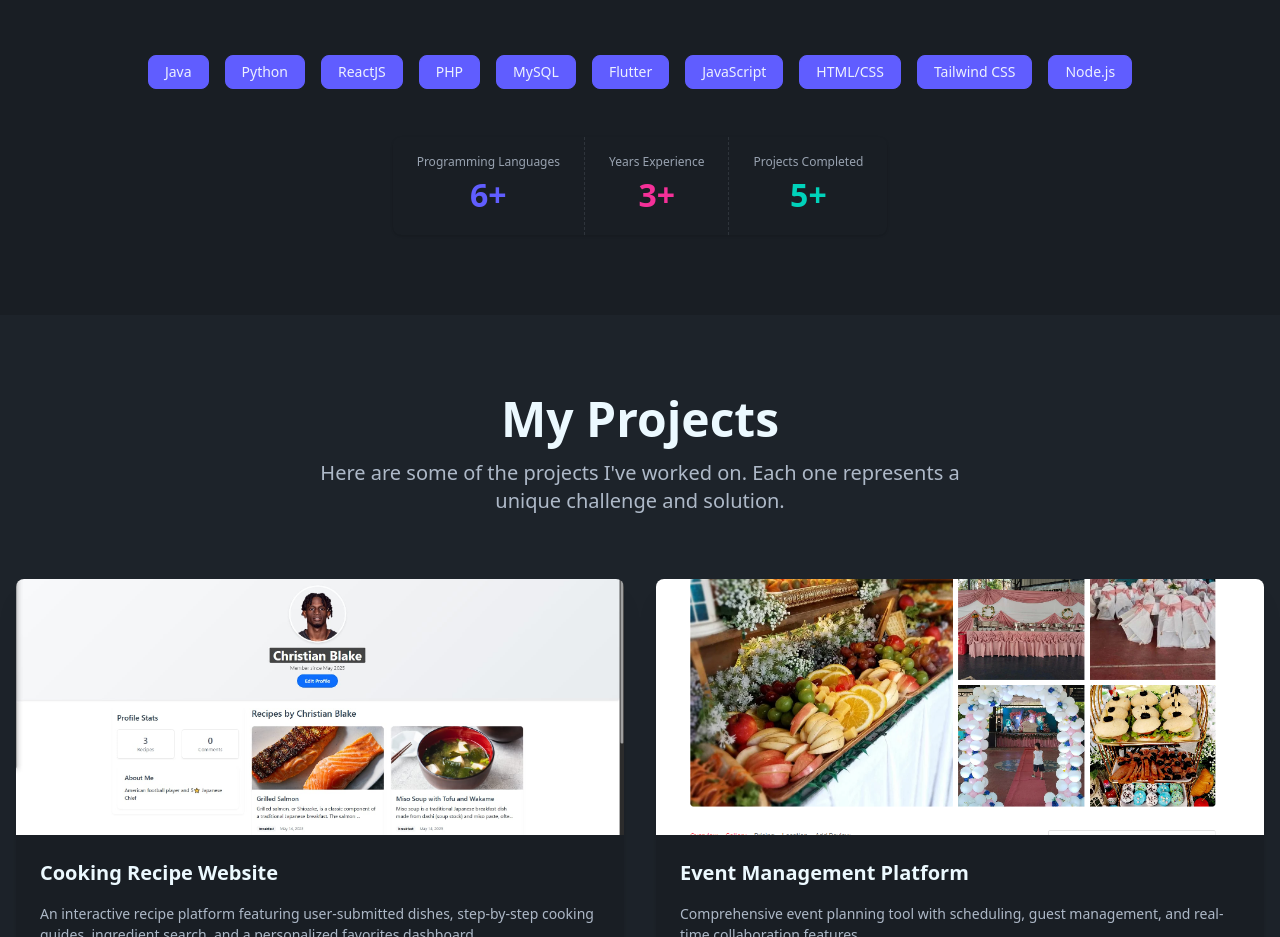
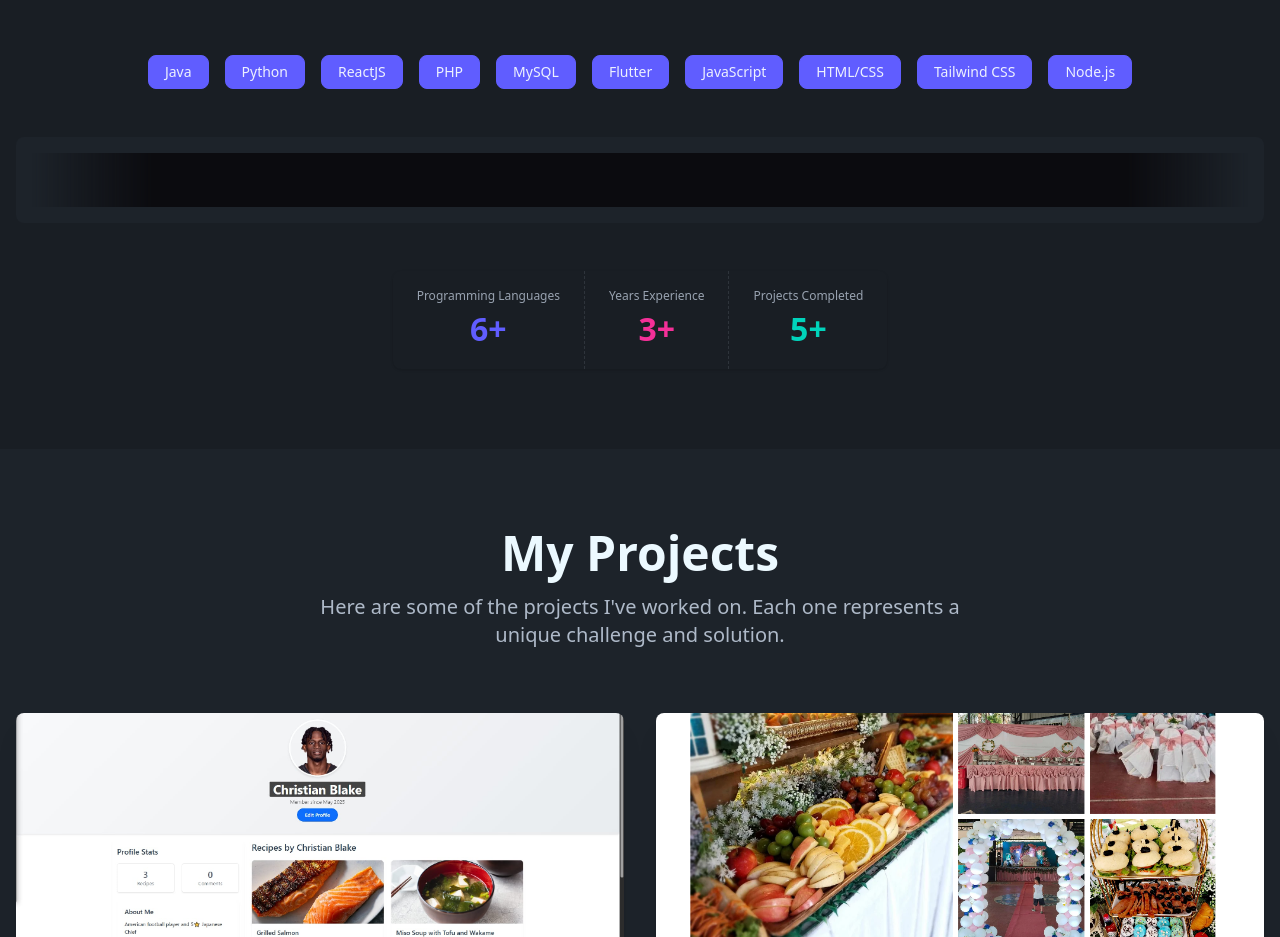
Before and after one commit to Ezekiel-Cruz/Portfolio, a React (Vite) app: page / in a window 1280 px wide. Shown: the part 2682-3619 px from the top of the page. Built offline with nearby package versions, Linux system fonts and the light colour scheme.

Commit message:
chore(skills): remove TypeScript from core tech marquee; keep React, JS, Tailwind only

```diff
--- a/package.json
+++ b/package.json
@@ -13,6 +13,7 @@
     "@tailwindcss/vite": "^4.1.13",
     "react": "^19.1.1",
     "react-dom": "^19.1.1",
+    "react-icons": "^5.5.0",
     "tailwindcss": "^4.1.13"
   },
   "devDependencies": {
--- /dev/null
+++ b/src/components/LogoLoop.tsx
@@ -0,0 +1,124 @@
+import React, { useMemo } from "react";
+
+type LogoNode = {
+  node?: React.ReactNode;
+  title?: string;
+  href?: string;
+  // Optional image-based logo support
+  src?: string;
+  alt?: string;
+};
+
+type Direction = "left" | "right";
+
+interface LogoLoopProps {
+  logos: LogoNode[];
+  speed?: number; // pixels per second
+  direction?: Direction;
+  logoHeight?: number; // px
+  gap?: number; // px
+  pauseOnHover?: boolean;
+  scaleOnHover?: boolean;
+  fadeOut?: boolean;
+  fadeOutColor?: string;
+  ariaLabel?: string;
+}
+
+export default function LogoLoop({
+  logos,
+  speed = 120,
+  direction = "left",
+  logoHeight = 40,
+  gap = 32,
+  pauseOnHover = true,
+  scaleOnHover = true,
+  fadeOut = true,
+  fadeOutColor = "#0b0b0f",
+  ariaLabel,
+}: LogoLoopProps) {
+  // Duplicate the logos to create a seamless loop
+  const items = useMemo(() => [...logos, ...logos], [logos]);
+
+  // Estimate track width based on item count and sizing to compute duration
+  const trackWidth = useMemo(() => {
+    const approxLogoWidth = logoHeight; // assuming square-ish
+    return items.length * (approxLogoWidth + gap);
+  }, [items.length, logoHeight, gap]);
+
+  const durationSec = Math.max(4, Math.round(trackWidth / Math.max(40, speed)));
+
+  const animationName = direction === "left" ? "scroll-left" : "scroll-right";
+
+  return (
+    <div
+      className="relative w-full overflow-hidden"
+      aria-label={ariaLabel}
+      style={
+        fadeOut
+          ? {
+              WebkitMaskImage:
+                "linear-gradient(to right, transparent, black 10%, black 90%, transparent)",
+              maskImage:
+                "linear-gradient(to right, transparent, black 10%, black 90%, transparent)",
+              backgroundColor: fadeOutColor,
+            }
+          : undefined
+      }
+    >
+      <style>
+        {`
+@keyframes scroll-left { from { transform: translateX(0); } to { transform: translateX(-50%); } }
+@keyframes scroll-right { from { transform: translateX(-50%); } to { transform: translateX(0); } }
+        `}
+      </style>
+      {(() => {
+        const baseStyle: React.CSSProperties = {
+          width: "200%",
+          animation: `${animationName} ${durationSec}s linear infinite`,
+        };
+        if (!pauseOnHover) baseStyle.animationPlayState = "running";
+        const handleEnter = (e: React.MouseEvent<HTMLDivElement>) => {
+          if (pauseOnHover) e.currentTarget.style.animationPlayState = "paused";
+        };
+        const handleLeave = (e: React.MouseEvent<HTMLDivElement>) => {
+          if (pauseOnHover) e.currentTarget.style.animationPlayState = "running";
+        };
+        return (
+          <div className={"flex items-center"} style={baseStyle} onMouseEnter={handleEnter} onMouseLeave={handleLeave}>
+            {items.map((logo, idx) => {
+              const content = logo.node ? (
+                <span
+                  className={scaleOnHover ? "transition-transform duration-200 hover:scale-110" : undefined}
+                  style={{ height: logoHeight, width: "auto", display: "inline-flex", alignItems: "center" }}
+                >
+                  {logo.node}
+                </span>
+              ) : logo.src ? (
+                <img
+                  src={logo.src}
+                  alt={logo.alt || logo.title || "logo"}
+                  style={{ height: logoHeight, width: "auto" }}
+                  className={scaleOnHover ? "transition-transform duration-200 hover:scale-110" : undefined}
+                />
+              ) : null;
+
+              const wrapped = logo.href ? (
+                <a href={logo.href} target="_blank" rel="noreferrer noopener" title={logo.title}>
+                  {content}
+                </a>
+              ) : (
+                content
+              );
+
+              return (
+                <div key={idx} className="shrink-0" style={{ marginRight: gap }}>
+                  {wrapped}
+                </div>
+              );
+            })}
+          </div>
+        );
+      })()}
+    </div>
+  );
+}
--- a/src/components/Skills.tsx
+++ b/src/components/Skills.tsx
@@ -1,4 +1,16 @@
+import LogoLoop from "./LogoLoop";
+import { SiReact, SiTailwindcss, SiJavascript } from "react-icons/si";
+
 export default function Skills() {
+  // Core tech logos for marquee
+  // Adjusted to only include technologies present in the current portfolio
+  // React, TypeScript (if desired), Tailwind CSS. Excluding Next.js.
+  // Keeping simple: React, TypeScript, Tailwind CSS
+  const coreTechLogos = [
+    { node: <SiReact size={48} />, title: "React", href: "https://react.dev" },
+    { node: <SiTailwindcss size={48} />, title: "Tailwind CSS", href: "https://tailwindcss.com" },
+    { node: <SiJavascript size={48} />, title: "JavaScript", href: "https://developer.mozilla.org/docs/Web/JavaScript" },
+  ];
   const techStacks = [
     {
       title: "Frontend",
@@ -80,6 +92,7 @@ export default function Skills() {
           My Core Technologies
         </div>
 
+        {/* Badges grid (kept) */}
         <div className="flex flex-wrap justify-center gap-4 mt-16">
           {[
             "Java",
@@ -100,6 +113,23 @@ export default function Skills() {
               {tech}
             </div>
           ))}
+        </div>
+
+        {/* Marquee of core stack logos (icons only for core technologies present) */}
+        <div className="mt-12">
+          <div className="rounded-box bg-base-100 p-4">
+            <LogoLoop
+              logos={coreTechLogos}
+              speed={120}
+              direction="left"
+              logoHeight={48}
+              gap={40}
+              pauseOnHover
+              scaleOnHover
+              fadeOut
+              ariaLabel="Core technologies"
+            />
+          </div>
         </div>
 
         <div className="text-center mt-12">
```
Also changed, not shown: 1 other file (tests, documents, lock files or other folders).
